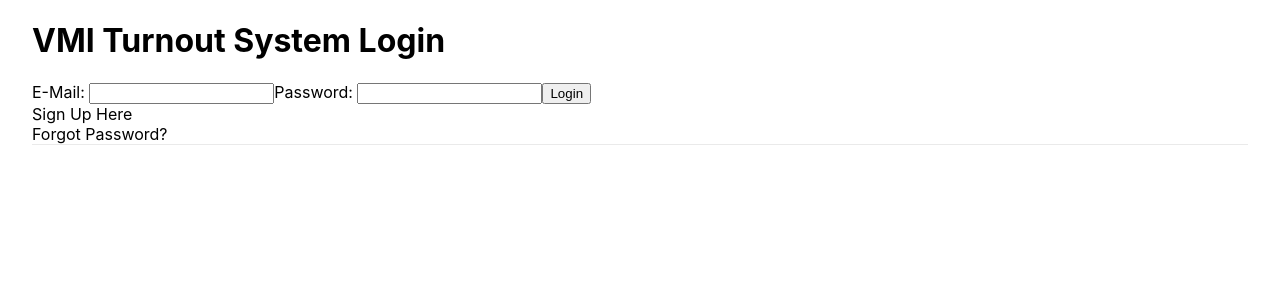
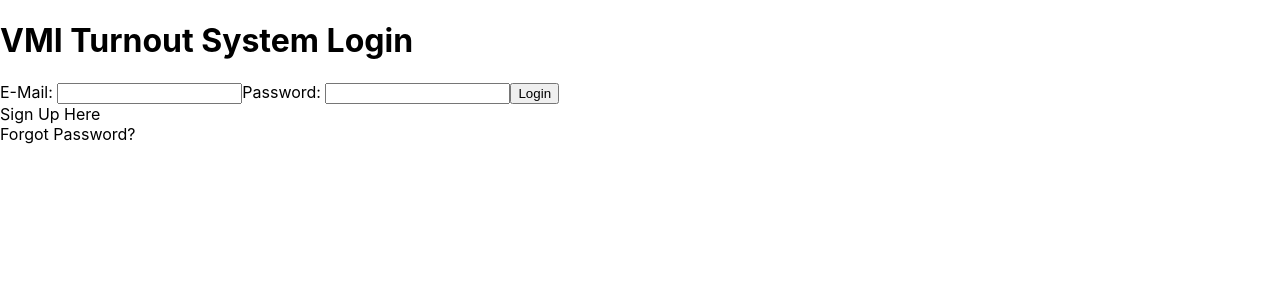
Before and after one commit to shelleyyyyy/VMITurnoutSystem, a Next.js app: page /login in a window 1280 px wide. Shown: the top 300 px of the page. Built offline with nearby package versions, Linux system fonts and the light colour scheme.

Commit message:
fixed errors

```diff
--- a/pages/login.js
+++ b/pages/login.js
@@ -2,15 +2,17 @@
 import Image from 'next/image'
 import styles from '../styles/Home.module.css'
 
+
+
 export default function Login() {
+
+    function getLoginEmail(){
+        var loginEmail
+
+    }
+
     return (
-      <div className={styles.container}>
-        <Head>
-          <title>Create Next App</title>
-          <meta name="description" content="Generated by create next app" />
-          <link rel="icon" href="/favicon.ico" />
-        </Head>
-        <body>
+      <div>
             <h1>VMI Turnout System Login</h1>
             <label for ="lblEmail">E-Mail: </label>
             <input type ="text" id="txtEmail" name="txtEmail" placeholder=" "></input>
@@ -21,15 +23,6 @@
             <a href=" ">Sign Up Here</a>
             <br></br>
             <a href=" ">Forgot Password?</a>
-
-
-        </body>
-        <footer className={styles.footer}>
-        </footer>
       </div>
     )
   }
-
-  function getLoginInfo(){
-    var loginEn
-  }
```
